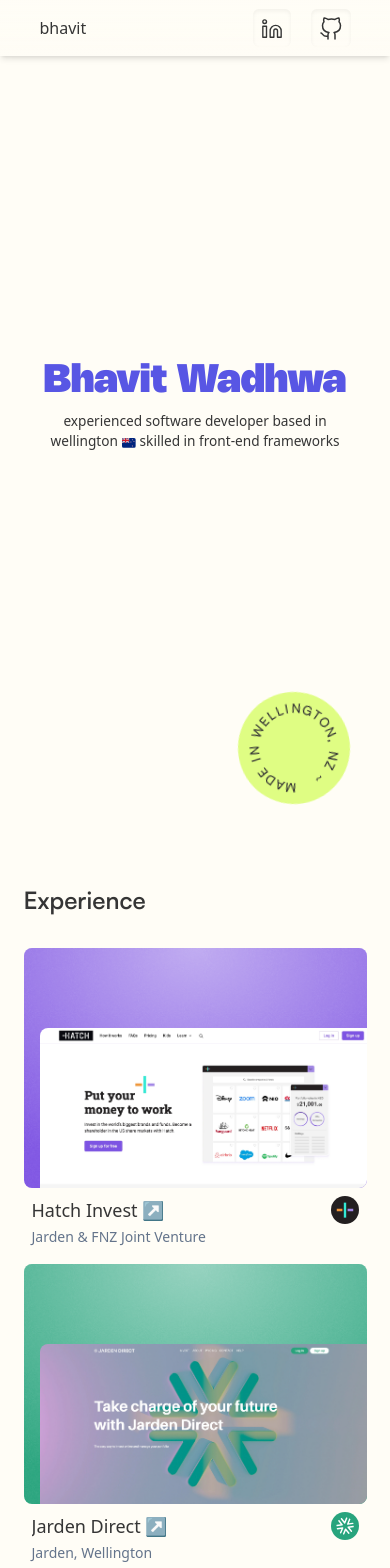
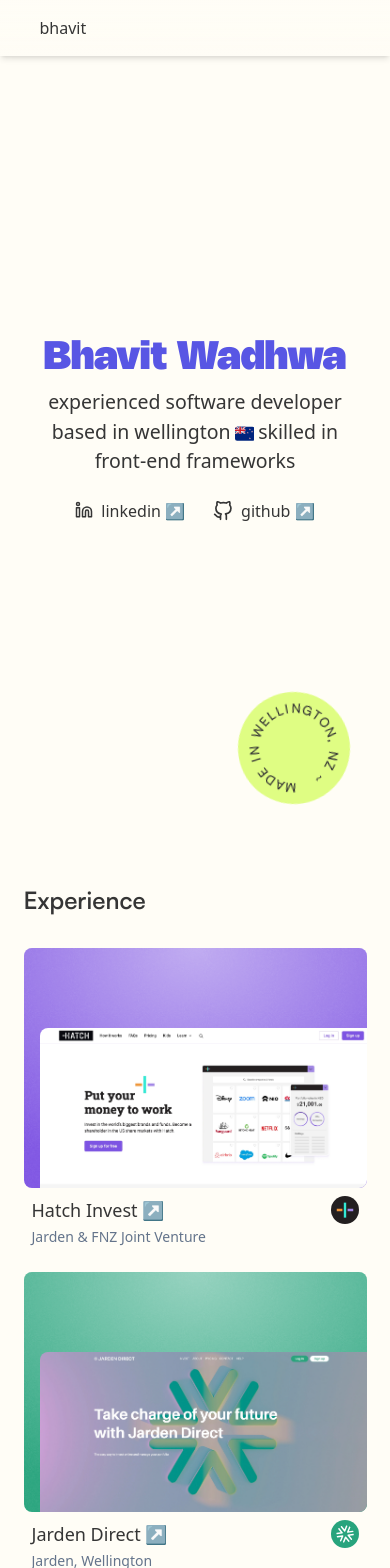
Before and after one commit to wa-bha/v2-personal-website, a Next.js app: page / in a window 390 px wide. Shown: the top 1568 px of the page. Built offline with nearby package versions, Linux system fonts and the light colour scheme.

Commit message:
fix: standardising external links to use fancy underline style

```diff
--- a/src/app/globals.css
+++ b/src/app/globals.css
@@ -16,7 +16,7 @@
   }
 
   .slide-in-underline {
-    @apply block relative overflow-hidden;
+    @apply px-1 block relative overflow-hidden;
   }
 
   .slide-in-underline::after {
--- a/src/app/page.tsx
+++ b/src/app/page.tsx
@@ -12,29 +12,16 @@
         id="nav-bar"
         className="z-10 bg-gradient-to-b from-floral-white h-14 fixed top-0 bottom-auto left-0 right-0 shadow-md"
       >
-        <div className="max-w-[90%] m-auto h-full px-5 flex justify-between items-center">
+        <div className="max-w-[90%] m-auto h-full px-5 flex items-center">
           <span>bhavit</span>
-          <div className="flex gap-5">
-            <button className="p-2 pb-1.5">
-              <ExternalLink href="https://www.linkedin.com/in/bhavit-wadhwa/">
-                <Linkedin size={22} strokeWidth="1.5px" />
-              </ExternalLink>
-            </button>
-
-            <button className="p-2 pb-1.5">
-              <ExternalLink href="https://github.com/wa-bha">
-                <GitHub size={24} strokeWidth="1.5px" />
-              </ExternalLink>
-            </button>
-          </div>
         </div>
       </nav>
 
       <header
         id="hero-section"
-        className="relative mb-10 md:mb-20 h-svh md:h-[85svh] w-full flex justify-center items-center overflow-hidden"
+        className="relative mb-10 md:mb-20 h-svh md:h-[80svh] w-full flex justify-center items-center overflow-hidden"
       >
-        <div className="pb-10 flex items-center justify-center flex-col">
+        <div className="pb-10 sm:pb-0 pt-12 flex items-center justify-center flex-col">
           <ExternalLink href="https://en.wikipedia.org/wiki/Flat_white">
             <h1 className="slide-in-underline after:bg-slate-blue after:bottom-[0.3em] after:h-[0.3em] font-family text-[10vw] md:text-[5.4em]">
               Bhavit Wadhwa
@@ -42,15 +29,31 @@
           </ExternalLink>
 
           <div className="px-10 md:pt-4 md:px-2 md:w-[48rem]">
-            <p className="align-baseline font-light text-center w-full text-[3.5vw] md:text-[2em] md:leading-tight">
+            <p className="align-baseline font-light text-center w-full text-[5vw] md:text-[2em] md:leading-tight">
               experienced software developer based in wellington
               <FlagNZ className="mx-1 md:ml-2 inline-flex h-[1em]" />
               skilled in front-end frameworks
             </p>
           </div>
+
+          <div className="pt-6 flex gap-5">
+            <ExternalLink href="https://www.linkedin.com/in/bhavit-wadhwa/">
+              <div className="slide-in-underline after:bg-slate-blue flex flex-nowrap items-center gap-2">
+                <Linkedin className="mb-0.5" size={18} strokeWidth="2px" />
+                <span className="font-medium">linkedin ↗</span>
+              </div>
+            </ExternalLink>
+
+            <ExternalLink href="https://github.com/wa-bha">
+              <div className="slide-in-underline after:bg-slate-blue flex flex-nowrap items-center gap-2">
+                <GitHub size={20} strokeWidth="2px" />
+                <span className="font-medium">github ↗</span>
+              </div>
+            </ExternalLink>
+          </div>
         </div>
 
-        <div className="absolute bottom-10 right-10 animate-spin-slow">
+        <div className="absolute bottom-10 right-10 md:bottom-0 animate-spin-slow">
           <MadeInWellingtonBadge className="w-28 md:w-32 lg:w-36" />
         </div>
       </header>
@@ -62,7 +65,7 @@
         <div className="max-w-2xl">
           <h2 className="font-satoshi text-2xl font-semibold">Experience</h2>
 
-          <div className="pt-8 flex flex-wrap lg:flex-nowrap 2xl:flex-wrap gap-4">
+          <div className="pt-8 flex flex-wrap lg:flex-nowrap 2xl:flex-wrap gap-x-4 gap-y-6">
             <ExperienceCard companyName="hatch" />
             <ExperienceCard companyName="jarden" />
             <ExperienceCard companyName="hortplus" />
@@ -102,12 +105,12 @@
       <footer className="shadow-inner">
         <div className="px-5 max-w-[90%] m-auto h-full flex flex-col justify-between gap-8">
           <div className="py-5 flex justify-between items-center">
-            <button className="px-1.5 py-0.5">
-              <ExternalLink href="https://v1.bhavit.dev">
-                <ExternalLinkIcon className="pr-1 pb-1 inline-flex" size={20} strokeWidth="1.5px" />
+            <ExternalLink href="https://v1.bhavit.dev">
+              <button className="px-1.5 py-0.5">
+                <ExternalLinkIcon className="pr-1 pb-1 inline-flex" size={20} strokeWidth="2px" />
                 <span className="text-lg font-semibold">v1.0</span>
-              </ExternalLink>
-            </button>
+              </button>
+            </ExternalLink>
 
             <p className="text-lg font-semibold">© {new Date().getFullYear()}</p>
           </div>
--- a/src/components/ExperienceCard/ExperienceCard.tsx
+++ b/src/components/ExperienceCard/ExperienceCard.tsx
@@ -49,7 +49,9 @@
   }
 };
 
-const underlineVariants = cva("slide-in-underline text-lg font-medium leading-tight", {
+const underlineVariants = cva(
+  "slide-in-underline text-lg font-medium leading-tight ml-[-0.25rem]",
+  {
     variants: {
       variant: {
         default: "after:bg-slate-50",
@@ -58,7 +60,8 @@
         hortplus: "after:bg-hortplus-blue"
       }
     }
-});
+  }
+);
 
 const backgroundVariants = cva("w-full sm:w-64 lg:w-80 h-60 bg-gray-300", {
   variants: {
```
Lines whose indentation alone changed are shown as unchanged.
